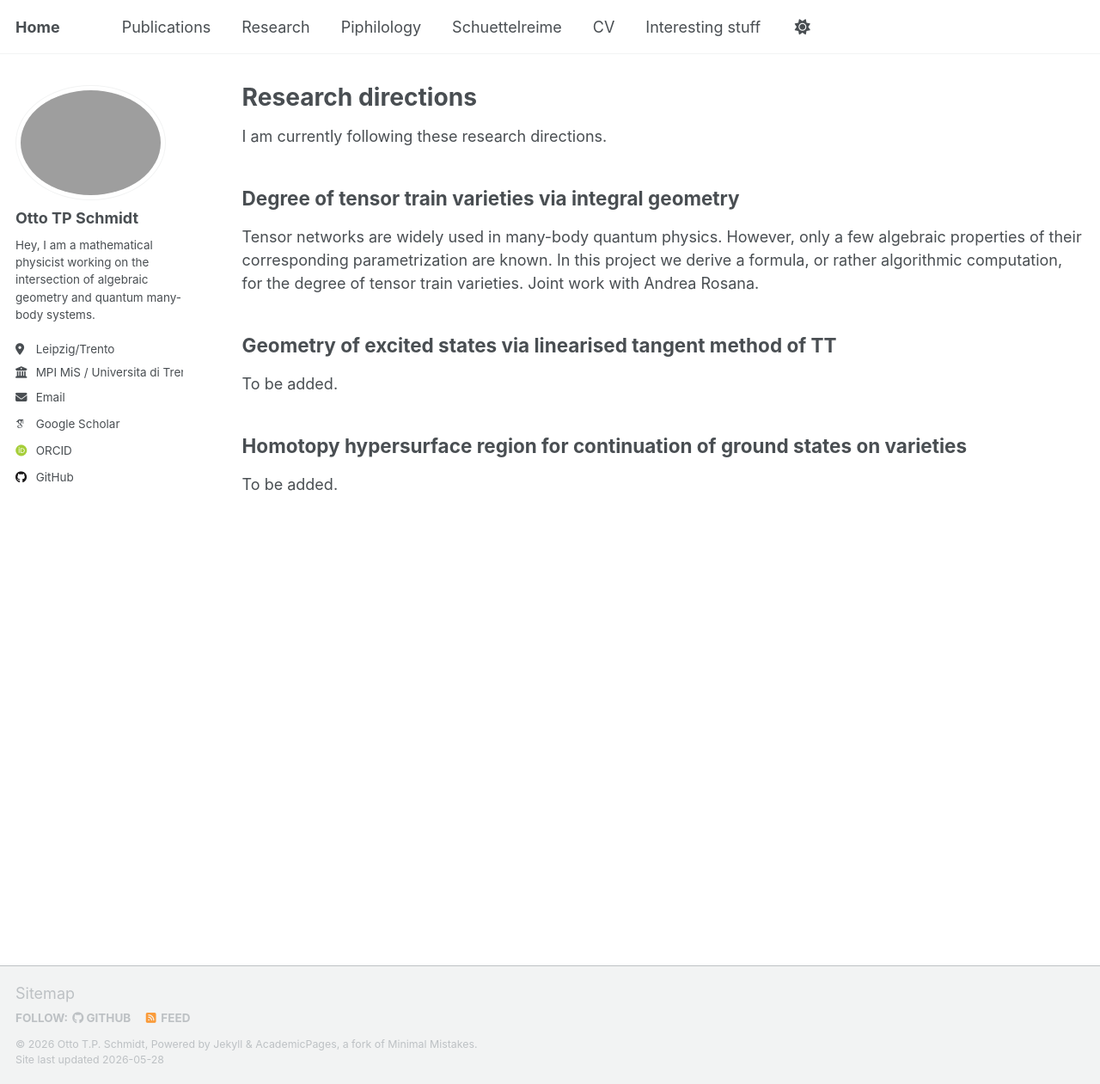
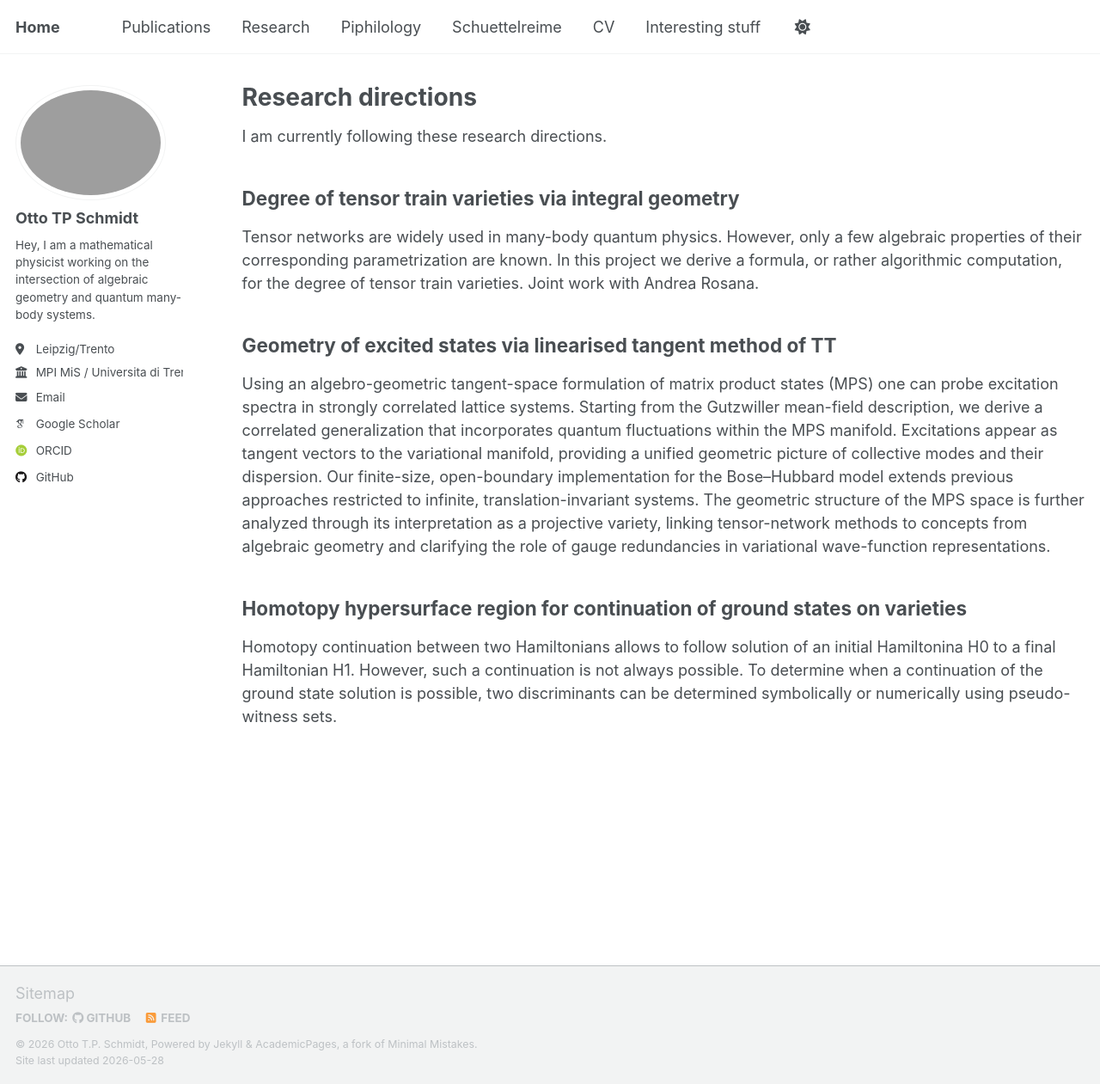
Before and after one commit to ottotpschmidt/ottotpschmidt.github.io, a Jekyll site: the page built from _pages/research.md, in a window 1280 px wide and 1261 px high. Shown: the whole window at 86% size. Built offline with Jekyll 4.4.1, drawn with Linux system fonts in a browser that asks for light colours; some web fonts are replaced; a script that is not in the unit is left out.

Commit message:
update research content with new insights on excitation spectra and homotopy continuation

```diff
--- a/_pages/research.md
+++ b/_pages/research.md
@@ -15,8 +15,8 @@ Tensor networks are widely used in many-body quantum physics. However, only a fe
 
 ## Geometry of excited states via linearised tangent method of TT
 
-To be added.
+Using an algebro-geometric tangent-space formulation of matrix product states (MPS) one can probe excitation spectra in strongly correlated lattice systems. Starting from the Gutzwiller mean-field description, we derive a correlated generalization that incorporates quantum fluctuations within the MPS manifold. Excitations appear as tangent vectors to the variational manifold, providing a unified geometric picture of collective modes and their dispersion. Our finite-size, open-boundary implementation for the Bose–Hubbard model extends previous approaches restricted to infinite, translation-invariant systems. The geometric structure of the MPS space is further analyzed through its interpretation as a projective variety, linking tensor-network methods to concepts from algebraic geometry and clarifying the role of gauge redundancies in variational wave-function representations.
 
 ## Homotopy hypersurface region for continuation of ground states on varieties
 
-To be added.
+Homotopy continuation between two Hamiltonians allows to follow solution of an initial Hamiltonina H0 to a final Hamiltonian H1. However, such a continuation is not always possible. To determine when a continuation of the ground state solution is possible, two discriminants can be determined symbolically or numerically using pseudo-witness sets.
```
Also changed, not shown: _pages/about.md (+2 -0 lines).
